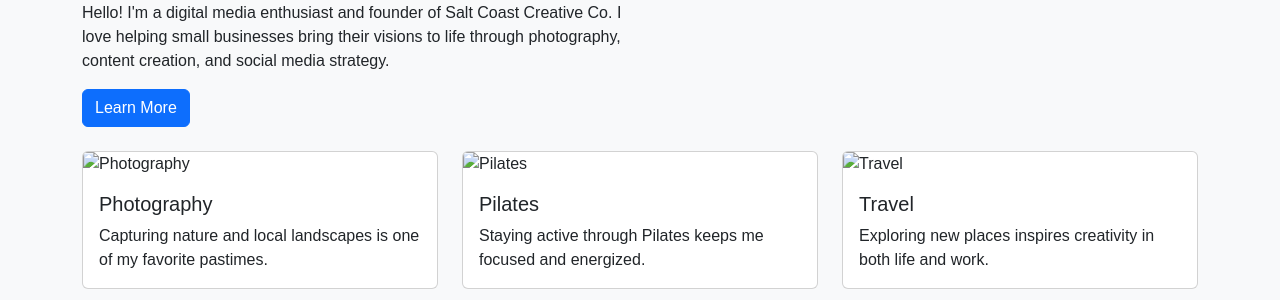
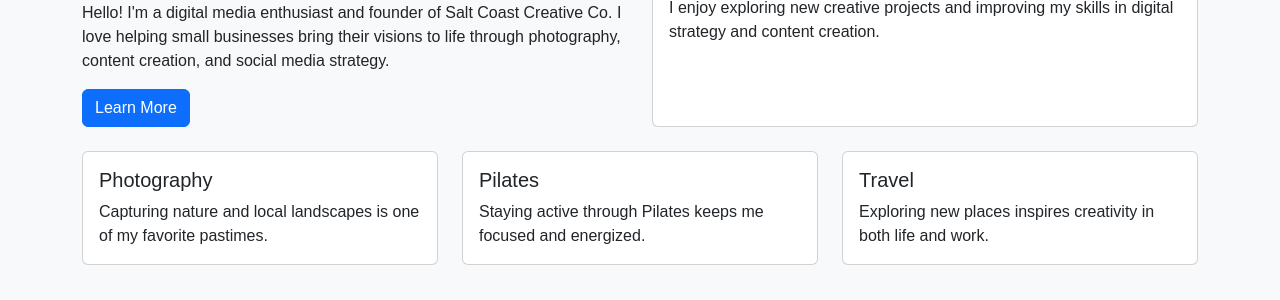
Before and after one commit to emmasimkin/m11-hw11-simkin-emma, a plain HTML site: page index.html in a window 1280 px wide. Shown: the part 301-601 px from the top of the page. Drawn offline with nearby package versions, Linux system fonts and the light colour scheme.

Commit message:
Completed Bootstrap assignment with text-only cards and updated README

```diff
--- a/index.html
+++ b/index.html
@@ -69,37 +69,31 @@
         <button class="btn btn-primary">Learn More</button>
       </div>
       <div class="col-md-6 col-12">
-        <img src="your-photo.jpg" class="img-fluid rounded" alt="Emma Simkin">
+        <div class="card h-100 p-3">
+          <h5 class="card-title">About Emma</h5>
+          <p class="card-text">I enjoy exploring new creative projects and improving my skills in digital strategy and content creation.</p>
+        </div>
       </div>
     </div>
 
     <!-- Hobbies Section -->
     <div id="hobbies" class="row mb-4">
       <div class="col-md-4 col-12 mb-3">
-        <div class="card h-100">
-          <img src="photography.jpg" class="card-img-top" alt="Photography">
-          <div class="card-body">
+        <div class="card h-100 p-3">
           <h5 class="card-title">Photography</h5>
           <p class="card-text">Capturing nature and local landscapes is one of my favorite pastimes.</p>
         </div>
       </div>
-      </div>
       <div class="col-md-4 col-12 mb-3">
-        <div class="card h-100">
-          <img src="pilates.jpg" class="card-img-top" alt="Pilates">
-          <div class="card-body">
+        <div class="card h-100 p-3">
           <h5 class="card-title">Pilates</h5>
           <p class="card-text">Staying active through Pilates keeps me focused and energized.</p>
         </div>
       </div>
-      </div>
       <div class="col-md-4 col-12 mb-3">
-        <div class="card h-100">
-          <img src="travel.jpg" class="card-img-top" alt="Travel">
-          <div class="card-body">
+        <div class="card h-100 p-3">
           <h5 class="card-title">Travel</h5>
           <p class="card-text">Exploring new places inspires creativity in both life and work.</p>
-          </div>
         </div>
       </div>
     </div>
@@ -108,7 +102,9 @@
     <div id="career" class="row mb-4">
       <div class="col-12">
         <h2 class="section-title">Career Goals</h2>
+        <div class="card h-100 p-3">
           <p>My goal is to continue growing Salt Coast Creative Co., helping local small businesses build strong social media presences, and to keep learning about digital strategy through my master's program.</p>
+        </div>
       </div>
     </div>
 
```
Also changed, not shown: 1 other file. Lines whose indentation alone changed are shown as unchanged.
